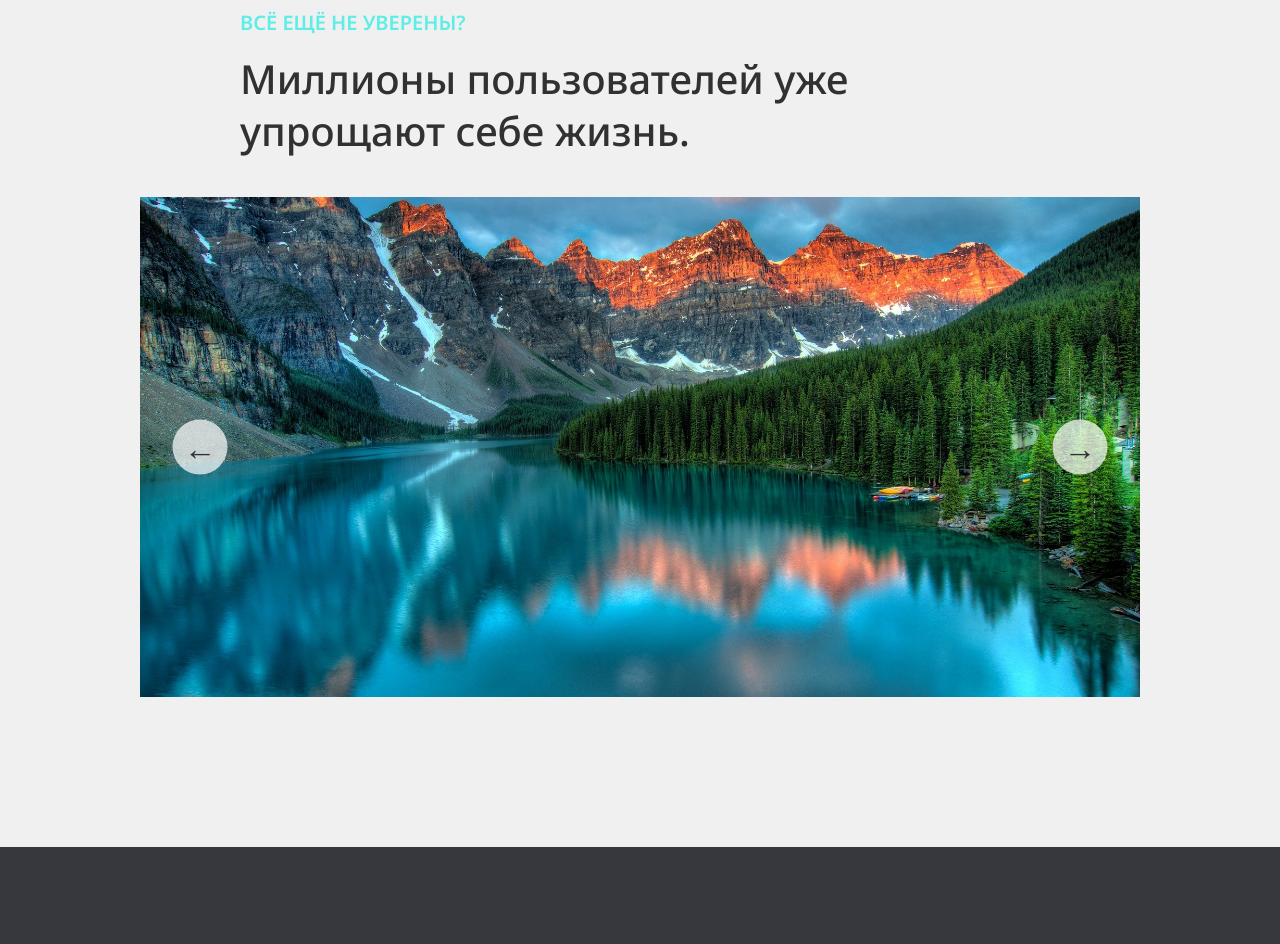
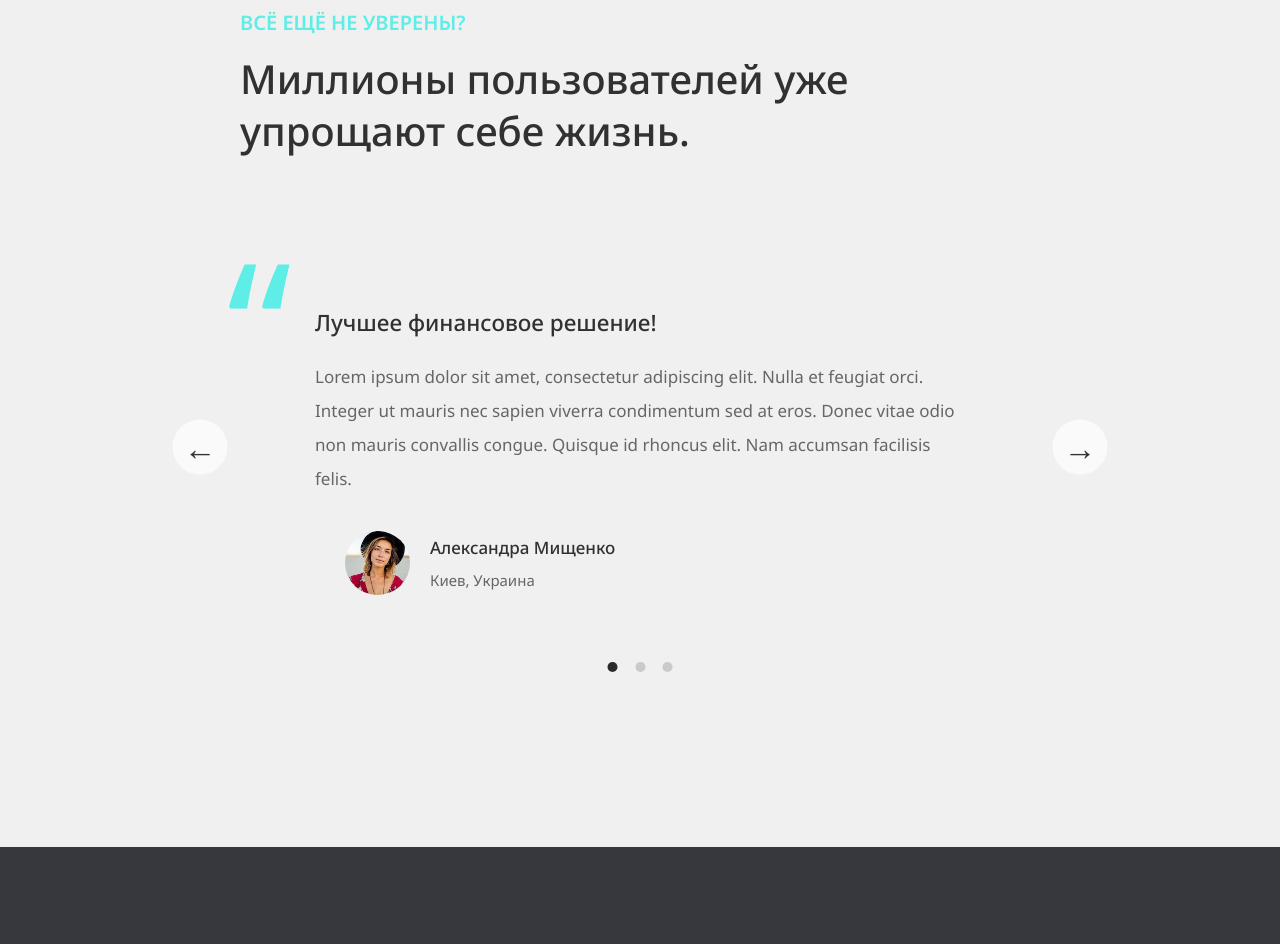
Before and after one commit to U-Ra-All/SimplyBankWebsite, a plain HTML site: page index.html in a window 1280 px wide. Shown: the part 3413-4357 px from the top of the page. Drawn offline with Linux system fonts and the light colour scheme.

Commit message:
18-Создание Слайдера. Часть 2

```diff
--- a/index.html
+++ b/index.html
@@ -232,7 +232,7 @@
       </div>
 
       <div class="slider">
-        <!-- <div class="slide slide--1">
+        <div class="slide slide--1">
           <div class="review">
             <h5 class="review__header">Лучшее финансовое решение!</h5>
             <blockquote class="review__text">
@@ -297,9 +297,9 @@
               <p class="review__location">Москва, Россия</p>
             </address>
           </div>
-        </div> -->
+        </div>
 
-        <div class="slide">
+        <!-- <div class="slide">
           <img src="img/image-1.jpg" alt="Фото природы" />
         </div>
         <div class="slide">
@@ -310,7 +310,7 @@
         </div>
         <div class="slide">
           <img src="img/image-4.jpg" alt="Фото природы" />
-        </div>
+        </div> -->
 
         <button class="slider__btn slider__btn--left">&larr;</button>
         <button class="slider__btn slider__btn--right">&rarr;</button>
--- a/script.js
+++ b/script.js
@@ -224,7 +224,7 @@ const lazyImages = document.querySelectorAll('img[data-src]');
 
 const loadImages = function (entries, observer) {
   const entry = entries[0];
-  console.log(entry);
+  // console.log(entry);
 
   if (!entry.isIntersecting) return;
 
@@ -249,6 +249,7 @@ lazyImages.forEach(image => lazyImagesObserver.observe(image));
 const slides = document.querySelectorAll('.slide');
 const btnLeft = document.querySelector('.slider__btn--left');
 const btnRight = document.querySelector('.slider__btn--right');
+const dotContainer = document.querySelector('.dots');
 
 let currentSlide = 0;
 const slidesNumber = slides.length;
@@ -256,6 +257,28 @@ const slidesNumber = slides.length;
 // const slider = document.querySelector('.slider');
 // slider.style.transform = 'scale(0.4) translateX(1300px)';
 // slider.style.overflow = 'visible';
+
+const createDots = function () {
+  slides.forEach(function (_, index) {
+    dotContainer.insertAdjacentHTML(
+      'beforeend',
+      `<button class="dots__dot" data-slide="${index}"></button>`
+    );
+  });
+};
+
+createDots();
+
+const activateCurrentDot = function (slide) {
+  document
+    .querySelectorAll('.dots__dot')
+    .forEach(dot => dot.classList.remove('dots__dot--active'));
+  document
+    .querySelector(`.dots__dot[data-slide="${slide}"]`)
+    .classList.add('dots__dot--active');
+};
+
+activateCurrentDot(0);
 
 const moveToSlide = function (slide) {
   slides.forEach(
@@ -265,7 +288,7 @@ const moveToSlide = function (slide) {
 
 moveToSlide(0);
 
-btnRight.addEventListener('click', function () {
+const nextSlide = function () {
   if (currentSlide === slidesNumber - 1) {
     currentSlide = 0;
   } else {
@@ -274,9 +297,10 @@ btnRight.addEventListener('click', function () {
 
   moveToSlide(currentSlide);
   // 1 - -100%, 2 - 0%, 3 - 100%, 4 - 200%)
-});
+  activateCurrentDot(currentSlide);
+};
 
-btnLeft.addEventListener('click', function () {
+const previousSlide = function () {
   if (currentSlide === 0) {
     currentSlide = slidesNumber - 1;
   } else {
@@ -285,6 +309,25 @@ btnLeft.addEventListener('click', function () {
 
   moveToSlide(currentSlide);
   // 1 - -100%, 2 - 0%, 3 - 100%, 4 - 200%)
+  activateCurrentDot(currentSlide);
+};
+
+btnRight.addEventListener('click', nextSlide);
+
+btnLeft.addEventListener('click', previousSlide);
+
+document.addEventListener('keydown', function (e) {
+  console.log(e);
+  if (e.key === 'ArrowRight') nextSlide();
+  if (e.key === 'ArrowLeft') previousSlide();
+});
+
+dotContainer.addEventListener('click', function (e) {
+  if (e.target.classList.contains('dots__dot')) {
+    const slide = e.target.dataset.slide;
+    moveToSlide(slide);
+    activateCurrentDot(slide);
+  }
 });
 
 ////////////////////////////////////////////////
--- a/style.css
+++ b/style.css
@@ -457,8 +457,7 @@ h4 {
 }
 
 .dots__dot--active {
-  /* background-color: #fff; */
-  background-color: #888;
+  background-color: rgb(44, 43, 43);
   opacity: 1;
 }
 
```
